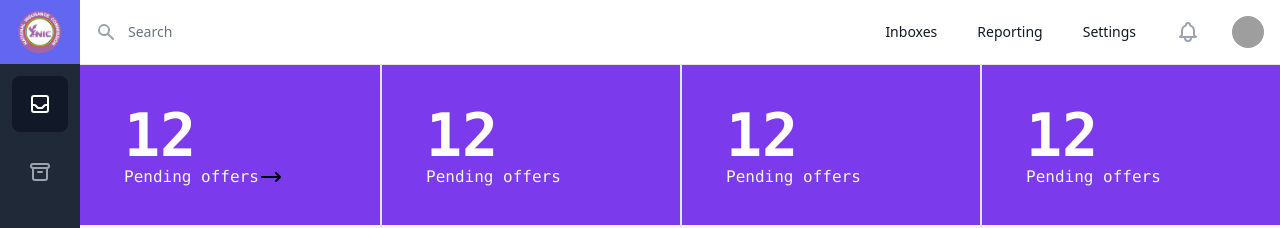
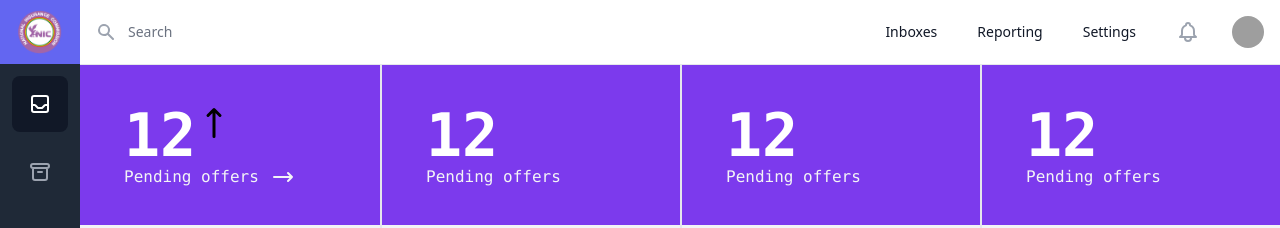
Before and after one commit to Khoby-790/template-nic, a React (Create React App) app: page / in a window 1280 px wide. Shown: the top 228 px of the page. Built offline with nearby package versions, Linux system fonts and the light colour scheme; grey boxes are pictures that could not be loaded.

Commit message:
--- Auto-Git Commit ---

```diff
--- a/src/pages/Dashboard/Dashboard.tsx
+++ b/src/pages/Dashboard/Dashboard.tsx
@@ -61,10 +61,15 @@ const Dashboard = (props: Props) => {
             <div className="bg-purple-600 flex max-h-42  w-full h-full">
                 <div className="flex-1 grid grid-cols-4 divide-x-2 border-gray-400 h-40">
                     <div className="flex justify-end py-10 px-11 h-full flex-col">
-                        <h1 className="text-6xl text-white font-bold font-mono">12</h1>
+                        <div className="flex">
+                            <h1 className="text-6xl text-white font-bold font-mono">12</h1>
+                            <svg className="h-9" xmlns="http://www.w3.org/2000/svg" fill="none" viewBox="0 0 24 24" stroke="currentColor">
+                                <path strokeLinecap="round" strokeLinejoin="round" strokeWidth={2} d="M8 7l4-4m0 0l4 4m-4-4v18" />
+                            </svg>
+                        </div>
                         <div className="flex items-center">
                             <p className="font-mono font-thin text-md text-gray-100">Pending offers</p>
-                            <svg className="h-6" xmlns="http://www.w3.org/2000/svg" fill="none" viewBox="0 0 24 24" stroke="currentColor">
+                            <svg className="h-6 ml-3 text-gray-100" xmlns="http://www.w3.org/2000/svg" fill="none" viewBox="0 0 24 24" stroke="currentColor">
                                 <path strokeLinecap="round" strokeLinejoin="round" strokeWidth={2} d="M17 8l4 4m0 0l-4 4m4-4H3" />
                             </svg>
                         </div>
```
